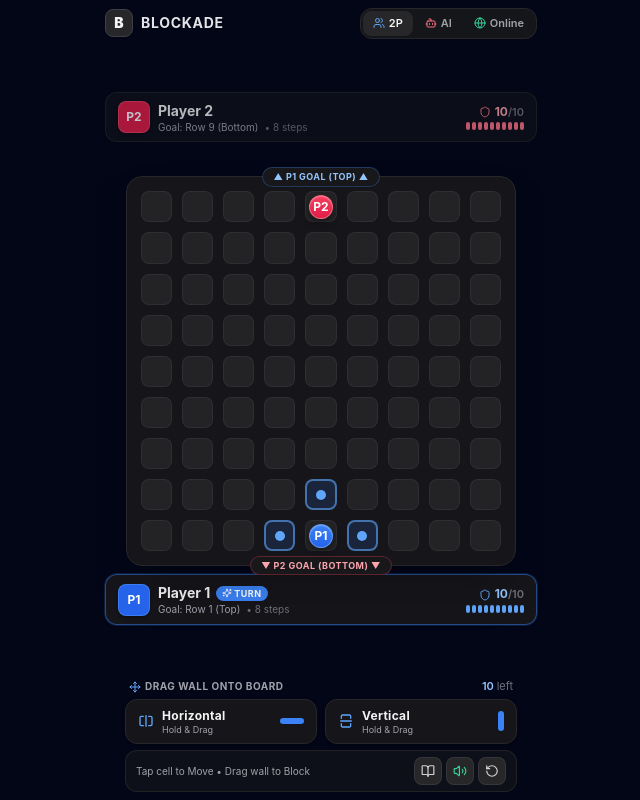
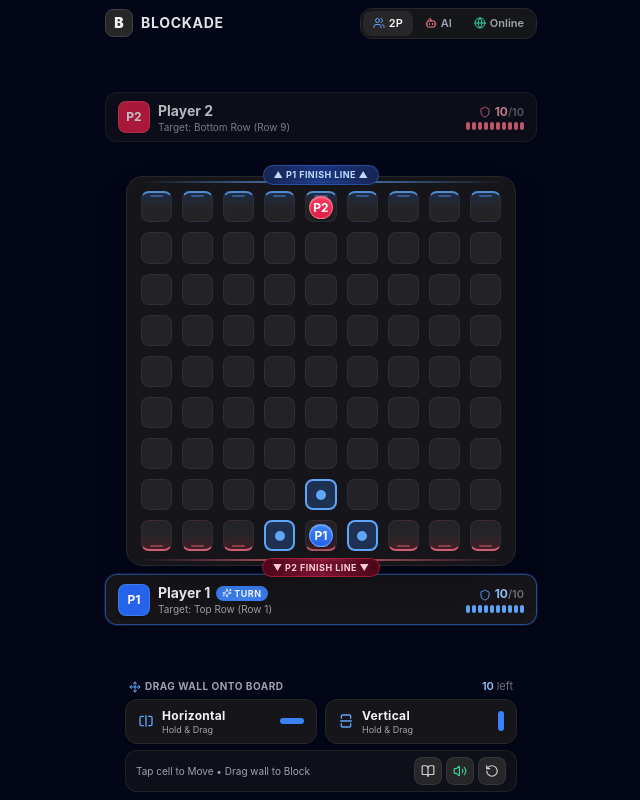
Before and after one commit to nickob4by/Blockade, a Next.js app: page / in a window 1280 px wide. Shown: the whole page, without its empty margins (319-959 px from the left). Built offline with nearby package versions, Linux system fonts and the light colour scheme; no server answers.

Commit message:
Add finish line gradients and remove remaining steps indicator

```diff
--- a/components/board/GameBoard.tsx
+++ b/components/board/GameBoard.tsx
@@ -201,15 +201,19 @@ export const GameBoard = forwardRef<GameBoardHandle, GameBoardProps>(({
 
       {/* Main Board Outer Frame */}
       <div className="relative w-[94vw] max-w-[390px] aspect-square p-2.5 sm:p-3.5 rounded-2xl bg-zinc-900/95 border border-zinc-800 shadow-2xl backdrop-blur-md flex items-center justify-center">
+        {/* Continuous Finish Line Accent Bars */}
+        <div className="absolute top-1 left-3 right-3 h-0.5 rounded-full bg-gradient-to-r from-transparent via-blue-400/80 to-transparent pointer-events-none" />
+        <div className="absolute bottom-1 left-3 right-3 h-0.5 rounded-full bg-gradient-to-r from-transparent via-rose-400/80 to-transparent pointer-events-none" />
+
         {/* Clean Goal Line Indicators */}
-        <div className="absolute -top-2.5 left-6 right-6 flex items-center justify-center pointer-events-none">
-          <span className="text-[9px] font-bold uppercase tracking-wider text-blue-300 bg-zinc-900 px-2.5 py-0.5 rounded-full border border-blue-500/30 shadow-sm">
-            ▲ P1 Goal (Top) ▲
+        <div className="absolute -top-3 left-6 right-6 flex items-center justify-center pointer-events-none">
+          <span className="text-[9px] font-bold uppercase tracking-wider text-blue-200 bg-gradient-to-r from-blue-950 via-blue-900/90 to-blue-950 px-2.5 py-0.5 rounded-full border border-blue-500/40 shadow-sm">
+            ▲ P1 Finish Line ▲
           </span>
         </div>
-        <div className="absolute -bottom-2.5 left-6 right-6 flex items-center justify-center pointer-events-none">
-          <span className="text-[9px] font-bold uppercase tracking-wider text-rose-300 bg-zinc-900 px-2.5 py-0.5 rounded-full border border-rose-500/30 shadow-sm">
-            ▼ P2 Goal (Bottom) ▼
+        <div className="absolute -bottom-3 left-6 right-6 flex items-center justify-center pointer-events-none">
+          <span className="text-[9px] font-bold uppercase tracking-wider text-rose-200 bg-gradient-to-r from-rose-950 via-rose-900/90 to-rose-950 px-2.5 py-0.5 rounded-full border border-rose-500/40 shadow-sm">
+            ▼ P2 Finish Line ▼
           </span>
         </div>
 
@@ -224,13 +228,15 @@ export const GameBoard = forwardRef<GameBoardHandle, GameBoardProps>(({
               'repeat(8, 1fr clamp(6px, 1.8vw, 10px)) 1fr',
           }}
         >
-          {/* 1. Render Cells (9x9) with clean movement highlights */}
+          {/* 1. Render Cells (9x9) with finish line gradients and clean movement highlights */}
           {Array.from({ length: BOARD_SIZE }).map((_, r) =>
             Array.from({ length: BOARD_SIZE }).map((_, c) => {
               const coord: Coordinate = { r, c };
               const isP1 = isSameCoord(gameState.players[1].position, coord);
               const isP2 = isSameCoord(gameState.players[2].position, coord);
               const isValidMove = validPawnMoves.some((m) => isSameCoord(m, coord));
+              const isP1FinishLine = r === 0;
+              const isP2FinishLine = r === BOARD_SIZE - 1;
 
               const gridRow = 2 * r + 1;
               const gridCol = 2 * c + 1;
@@ -251,11 +257,23 @@ export const GameBoard = forwardRef<GameBoardHandle, GameBoardProps>(({
                   className={`relative w-full h-full rounded-lg flex items-center justify-center transition-all duration-150 focus:outline-none tap-bounce ${
                     isValidMove
                       ? isP1Turn
-                        ? 'bg-blue-500/15 border-2 border-blue-400/60 cursor-pointer hover:bg-blue-500/25'
-                        : 'bg-rose-500/15 border-2 border-rose-400/60 cursor-pointer hover:bg-rose-500/25'
+                        ? 'bg-blue-500/25 border-2 border-blue-400 cursor-pointer hover:bg-blue-500/35'
+                        : 'bg-rose-500/25 border-2 border-rose-400 cursor-pointer hover:bg-rose-500/35'
+                      : isP1FinishLine
+                      ? 'bg-gradient-to-b from-blue-500/20 via-zinc-800/90 to-zinc-800/80 border border-zinc-700/40 border-t-2 border-t-blue-400/80 hover:border-blue-400/60'
+                      : isP2FinishLine
+                      ? 'bg-gradient-to-t from-rose-500/20 via-zinc-800/90 to-zinc-800/80 border border-zinc-700/40 border-b-2 border-b-rose-400/80 hover:border-rose-400/60'
                       : 'bg-zinc-800/80 border border-zinc-700/40 hover:border-zinc-700/70'
                   }`}
                 >
+                  {/* Subtle finish line edge bar */}
+                  {isP1FinishLine && !isValidMove && (
+                    <span className="absolute top-0.5 inset-x-2 h-0.5 rounded-full bg-blue-400/40 pointer-events-none" />
+                  )}
+                  {isP2FinishLine && !isValidMove && (
+                    <span className="absolute bottom-0.5 inset-x-2 h-0.5 rounded-full bg-rose-400/40 pointer-events-none" />
+                  )}
+
                   {/* Pawn 1 */}
                   {isP1 && (
                     <div className="w-[82%] h-[82%] rounded-full bg-gradient-to-b from-blue-500 to-blue-600 border border-blue-300/50 shadow-tactile-p1 tactile-pawn flex items-center justify-center font-bold text-[11px] sm:text-xs text-white pawn-transition animate-pawn-land">
--- a/components/board/PlayerCard.tsx
+++ b/components/board/PlayerCard.tsx
@@ -1,6 +1,5 @@
 import React from 'react';
 import { PlayerState, Wall } from '@/lib/game/types';
-import { findShortestPath } from '@/lib/game/pathfinding';
 import { Shield, Sparkles } from 'lucide-react';
 
 interface PlayerCardProps {
@@ -13,12 +12,9 @@ interface PlayerCardProps {
 export const PlayerCard: React.FC<PlayerCardProps> = ({
   player,
   isCurrentTurn,
-  walls,
   isClientPlayer,
 }) => {
   const isP1 = player.id === 1;
-  const path = findShortestPath(player.position, player.targetRow, walls);
-  const stepsToGoal = path ? path.length - 1 : null;
 
   return (
     <div
@@ -70,10 +66,7 @@ export const PlayerCard: React.FC<PlayerCardProps> = ({
             )}
           </div>
           <span className="text-[10px] text-zinc-400 leading-tight">
-            Goal: Row {isP1 ? '1 (Top)' : '9 (Bottom)'}
-            {stepsToGoal !== null && (
-              <span className="text-zinc-500 ml-1.5">• {stepsToGoal} steps</span>
-            )}
+            Target: {isP1 ? 'Top Row (Row 1)' : 'Bottom Row (Row 9)'}
           </span>
         </div>
       </div>
```
